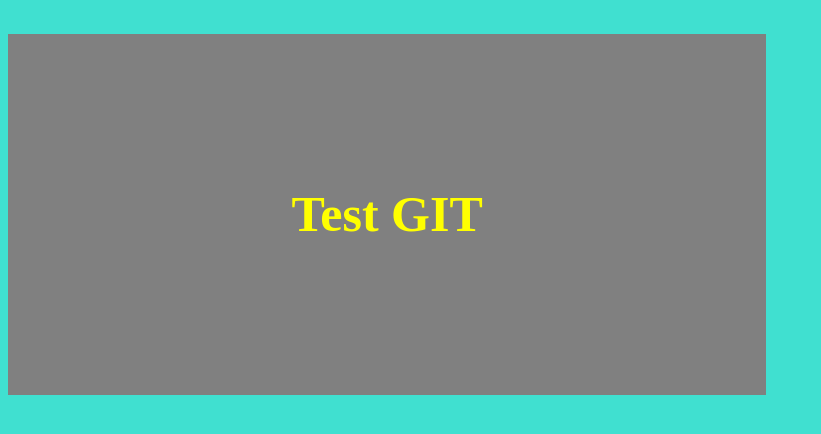
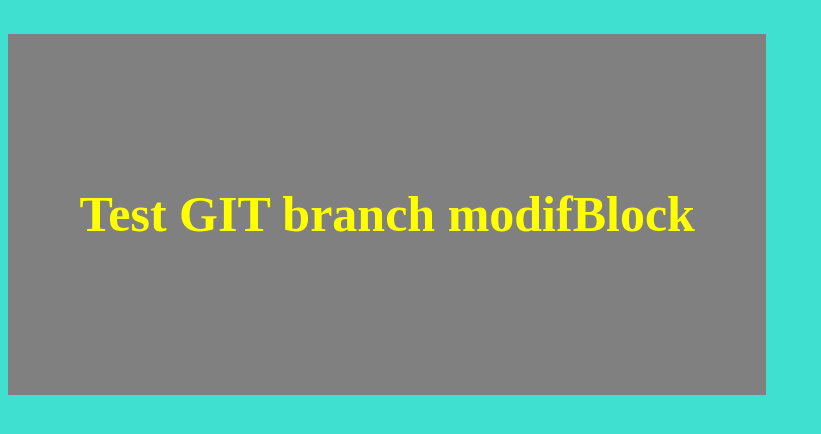
Before and after one commit to STYNET/testGit, a plain HTML site: page index.html in a window 1280 px wide. Shown: the whole page, without its empty margins (0-821 px from the left). Drawn offline with Linux system fonts and the light colour scheme.

Commit message:
mofif texte

```diff
--- a/index.html
+++ b/index.html
@@ -25,7 +25,7 @@ div {
 </head>
 <body>
 <div>
-<h1>Test GIT</h1>
+<h1>Test GIT branch modifBlock</h1>
 </div>
 </body>
 </html>
```
